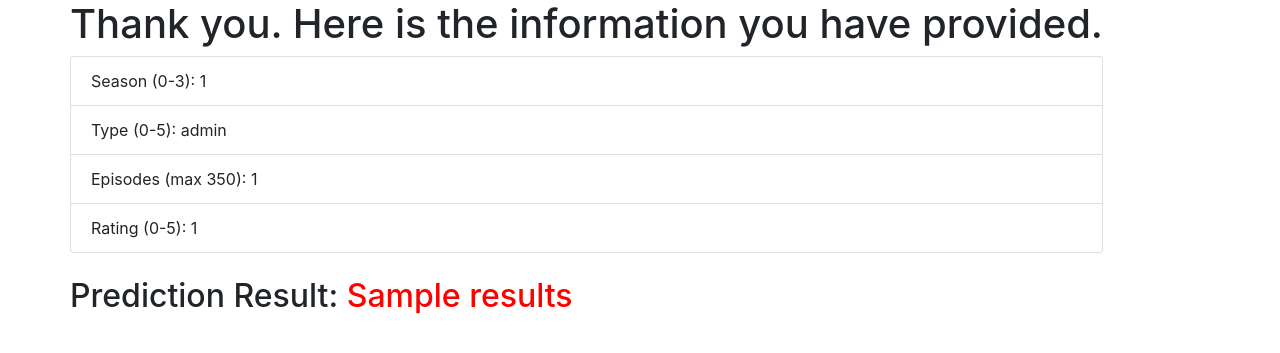
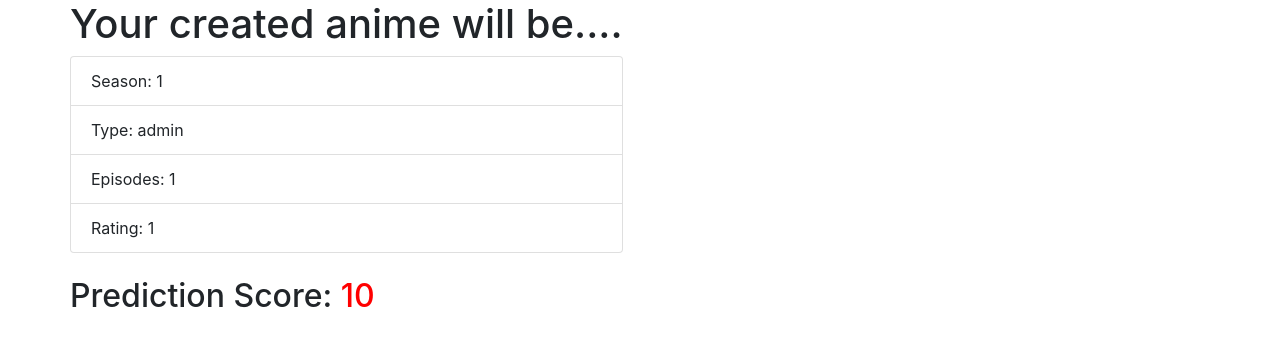
Before and after one commit to Cgarciaz/Machine_Learning, a Flask app: template src/templates/prediction.html in a window 1280 px wide. Shown: the top 353 px of the page. Run offline with Flask 2, Linux system fonts and the light colour scheme; the visitor is signed in with stand-in values (Sample User, id 1); the template is opened without the code that fills it: most values are stand-ins (such as "Sample title", 1, 10 or a date in 2020); parts of the project's set-up code (start-up, migrations or seed data) failed here and were passed over; some libraries are stand-ins or nearby versions.

Commit message:
Update prediction.html

```diff
--- a/src/templates/prediction.html
+++ b/src/templates/prediction.html
@@ -14,15 +14,16 @@
         <div class="span4"></div>
         <div class="span4">
 
-<h1>Thank you. Here is the information you have provided.</h1>
+<h1>Your created anime will be....</h1>
 <ul class="list-group">
-     <li class="list-group-item">Season (0-3): {{ session['Start_season'] }}</li>
-     <li class="list-group-item">Type (0-5): {{ session['Type'] }}</li>
-     <li class="list-group-item">Episodes (max 350): {{ session['Episodes'] }}</li>
-     <li class="list-group-item">Rating (0-5): {{ session['Rating'] }}</li>
+     <li class="list-group-item">Season: {{ session['Start_season'] }}</li>
+     <li class="list-group-item">Type: {{ session['Type'] }}</li>
+     <li class="list-group-item">Episodes: {{ session['Episodes'] }}</li>
+     <li class="list-group-item">Rating: {{ session['Rating'] }}</li>
 </ul>
 <br>
-            <h2>Prediction Result: <span style="color:red;">{{ results }}</span></h2>
+            <h2>Prediction Score: <span style="color:red;">{{ result_score }}</span></h2>
+            <!-- <h2>Prediction Enjoyment: <span style="color:red;">{{ result_label }}</span></h2> -->
 
 </div>
 <div class="span4"></div>
```
